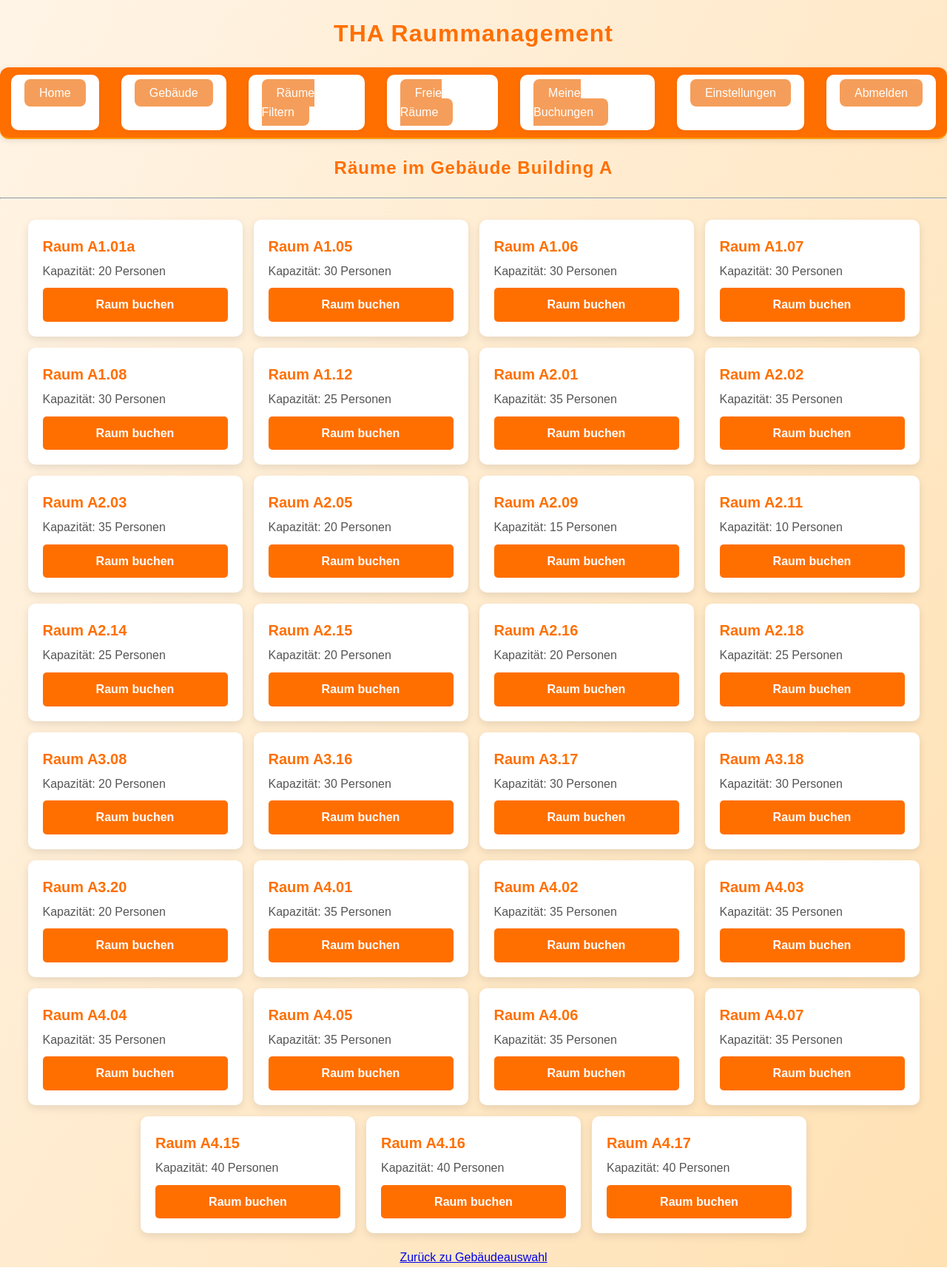
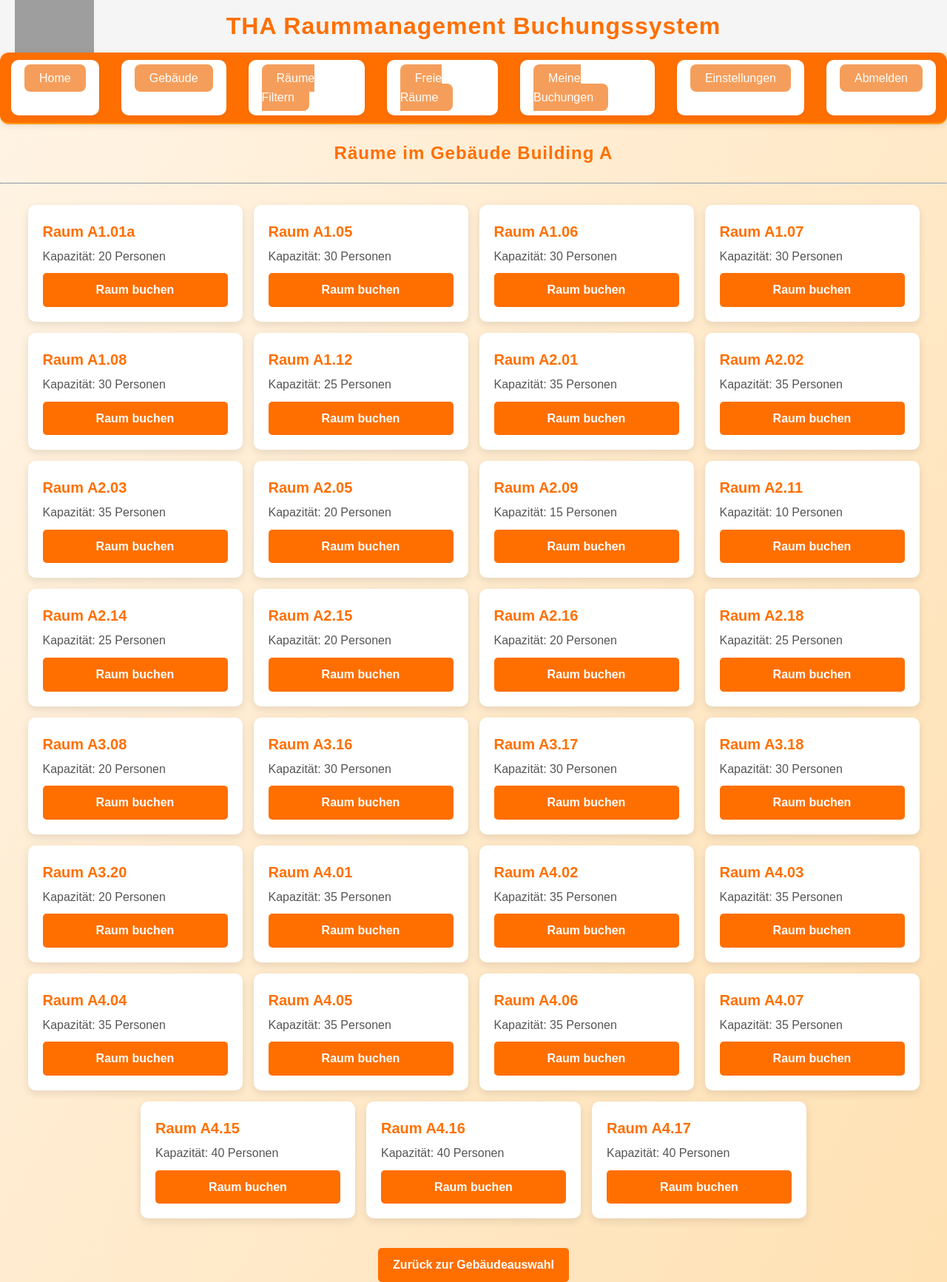
Before and after one commit to danzerderdon/Sadaf_Daniel_Roommanagement, a Django app: page /buildings/A/rooms/ in a window 1280 px wide. Shown: the whole page at 74% size. Run offline with Django 5.2, Linux system fonts and the light colour scheme; a user stored in the database is signed in; data comes from the database, SQL or seed files in the repository; both versions use the stored data as it was after the commit; grey boxes are pictures that could not be loaded.

Commit message:
Visual overhaul, fixed bugs

```diff
--- a/raummanagement/rooms/static/rooms/styles3.css
+++ b/raummanagement/rooms/static/rooms/styles3.css
@@ -282,3 +282,84 @@ select {
     border-radius: 5px;
     font-size: 16px;
 }
+/* Stil für den Zurück-Button */
+.btn-back {
+    display: inline-block;
+    background-color: #ff6f00;
+    color: white;
+    padding: 10px 20px;
+    text-align: center;
+    text-decoration: none;
+    border-radius: 5px;
+    font-weight: bold;
+    transition: background-color 0.3s ease;
+    margin-top: 20px;
+}
+
+.btn-back:hover {
+    background-color: #e65c00;
+}
+/* Container für die Buchungen */
+.booking-container {
+    margin: 30px;
+    padding: 20px;
+    background-color: #fff;
+    border-radius: 10px;
+    box-shadow: 0 4px 12px rgba(0, 0, 0, 0.1);
+}
+
+/* Buchungs-Liste */
+.booking-list {
+    display: flex;
+    flex-wrap: wrap;
+    gap: 20px;
+    justify-content: center;
+}
+
+/* Einzelne Buchungs-Karten */
+.booking-card {
+    background-color: white;
+    border-radius: 10px;
+    box-shadow: 0 4px 12px rgba(0, 0, 0, 0.1);
+    padding: 20px;
+    width: 300px;
+    text-align: left;
+    transition: box-shadow 0.3s ease;
+    display: flex;
+    flex-direction: column;
+    justify-content: space-between;
+}
+
+/* Hover-Effekt für Karten */
+.booking-card:hover {
+    box-shadow: 0 8px 20px rgba(0, 0, 0, 0.2);
+}
+
+/* Details der Buchung */
+.booking-details h3 {
+    margin: 0;
+    color: #ff6f00;
+    font-size: 20px;
+}
+
+.booking-details p {
+    margin: 5px 0 10px;
+    color: #555;
+}
+
+/* Stornieren-Button */
+.cancel-button {
+    text-align: center;
+    background-color: #ff6f00;
+    color: white;
+    padding: 10px 15px;
+    border-radius: 5px;
+    text-decoration: none;
+    font-weight: bold;
+    transition: background-color 0.3s;
+    display: block;
+}
+
+.cancel-button:hover {
+    background-color: #e65c00;
+}
--- a/raummanagement/rooms/templates/base.html
+++ b/raummanagement/rooms/templates/base.html
@@ -9,7 +9,13 @@
 
 </head>
 <body>
-    <h1>THA Raummanagement</h1>
+    <header style="display: flex; justify-content: center; align-items: center; padding: 10px; background-color: #f5f5f5;">
+        <!-- Logo linksbündig -->
+        <img src="https://iioo.education/wp-content/uploads/2023/11/THA_Logo_S_Red_RGB-300x124.png" alt="Technische Hochschule Augsburg" style="height: 80px; position: absolute; left: 20px;">
+
+        <!-- Überschrift zentriert -->
+        <h1 style="flex-grow: 1; text-align: center; margin: 0; ">THA Raummanagement Buchungssystem</h1>
+    </header>
     <nav>
         <ul>
             <li><a href="{% url 'home' %}">Home</a></li>
--- a/raummanagement/rooms/templates/room_list.html
+++ b/raummanagement/rooms/templates/room_list.html
@@ -15,5 +15,6 @@
         </div>
     {% endfor %}
     </div>
-    <a href="{% url 'building_list' %}" class="button" style="margin-top: 20px;">Zurück zu Gebäudeauswahl</a>
+    <a href="{% url 'building_list' %}" class="btn-back">Zurück zur Gebäudeauswahl</a>
+
 {% endblock %}
```
Also changed, not shown: raummanagement/rooms/templates/my_bookings.html (+9 -7 lines), raummanagement/db.sqlite3.
